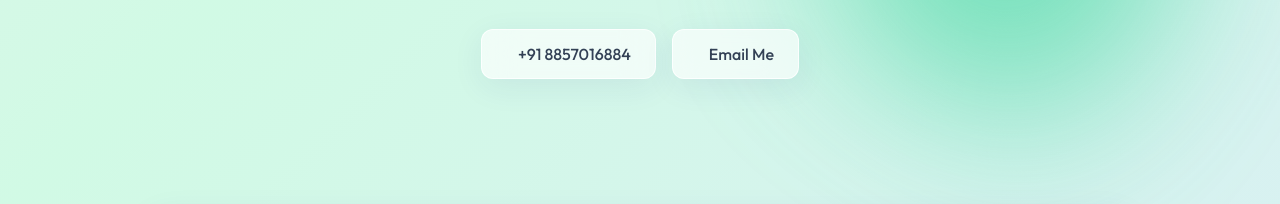
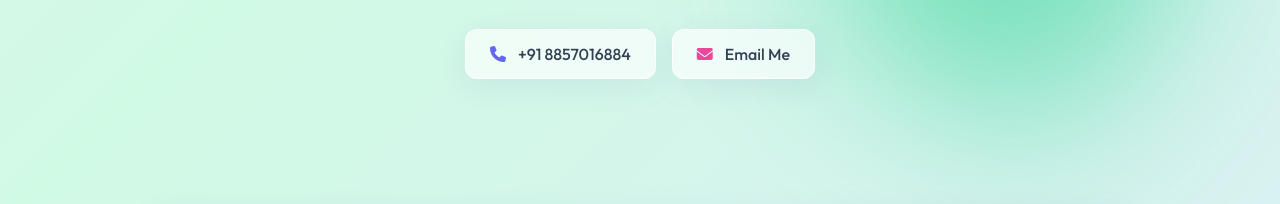
Before and after one commit to vaibhavd0502/vaibhavdeshmukh, a plain HTML site: page index.html in a window 1280 px wide. Shown: the part 573-777 px from the top of the page. Drawn offline with nearby package versions, Linux system fonts and the light colour scheme.

Commit message:
Update index.html

```diff
--- a/index.html
+++ b/index.html
@@ -6,7 +6,7 @@
     <title>Vaibhav Deshmukh | Linux Administrator</title>
     <script src="https://cdn.tailwindcss.com"></script>
     <link href="https://fonts.googleapis.com/css2?family=Outfit:wght@300;400;500;600;700;800&display=swap" rel="stylesheet">
-    <link rel="stylesheet" href="https://github.com/vaibhavd0502/vaibhavdeshmukh/blob/main/ANE_0232.JPG">
+    <link rel="stylesheet" href="https://cdnjs.cloudflare.com/ajax/libs/font-awesome/6.4.0/css/all.min.css">
 
     <script>
         tailwind.config = {
```
